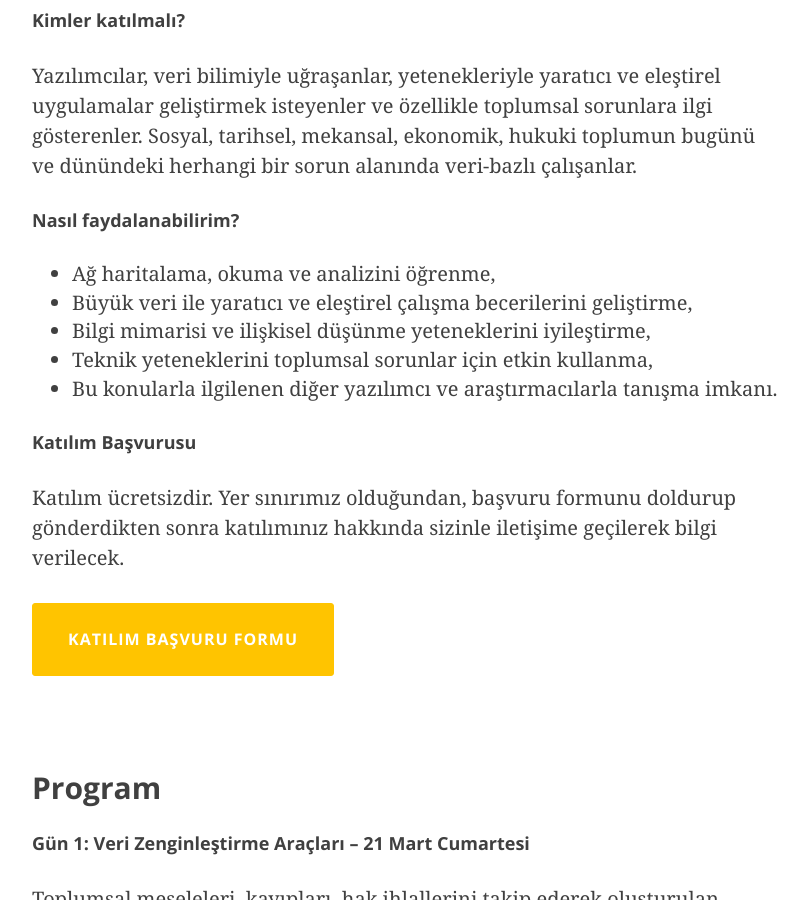
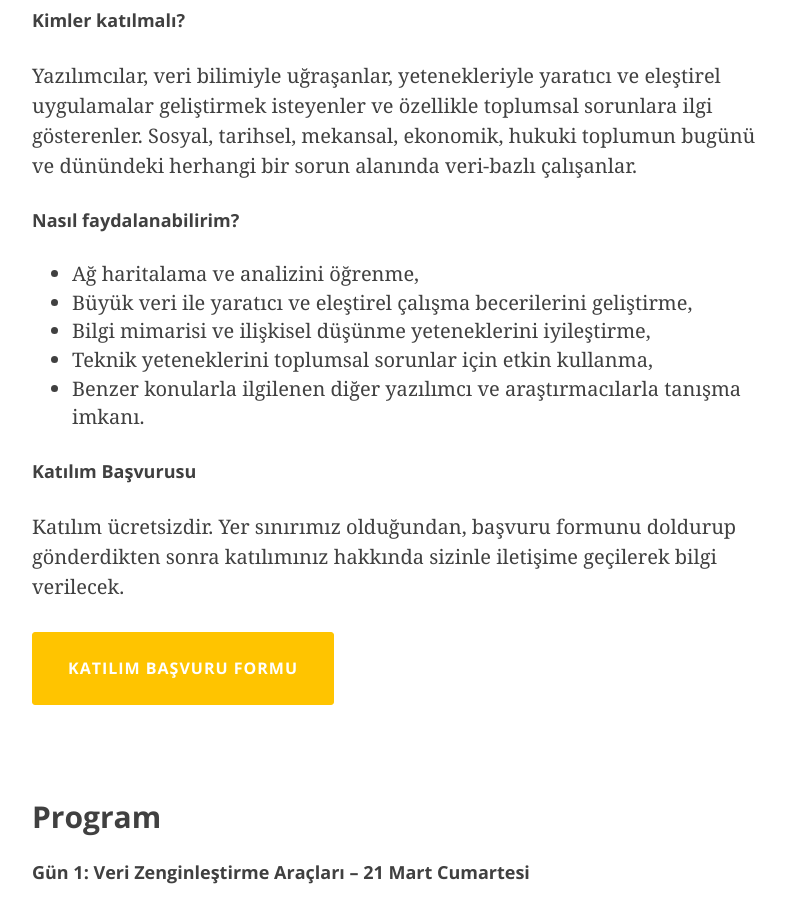
Before and after one commit to graphcommons/hackathons, a Jekyll site: the page built from _posts/2020-03-02-veri-musterekleri.md, in a window 1280 px wide and 900 px high, scrolled down 2488 px. Shown: the whole window, without its empty margins (233-1040 px from the left). Built offline with Jekyll 4.4.1, drawn with Linux system fonts in a browser that asks for light colours; nearby versions of some CDN libraries.

Commit message:
text refine

```diff
--- a/_posts/2020-03-02-veri-musterekleri.md
+++ b/_posts/2020-03-02-veri-musterekleri.md
@@ -54,11 +54,11 @@ Yazılımcılar, veri bilimiyle uğraşanlar, yetenekleriyle yaratıcı ve eleş
 
 #### Nasıl faydalanabilirim?
 <p></p>
-- Ağ haritalama, okuma ve analizini öğrenme,
+- Ağ haritalama ve analizini öğrenme,
 - Büyük veri ile yaratıcı ve eleştirel çalışma becerilerini geliştirme,
 - Bilgi mimarisi ve ilişkisel düşünme yeteneklerini iyileştirme,
 - Teknik yeteneklerini toplumsal sorunlar için etkin kullanma,
-- Bu konularla ilgilenen diğer yazılımcı ve araştırmacılarla tanışma imkanı.
+- Benzer konularla ilgilenen diğer yazılımcı ve araştırmacılarla tanışma imkanı.
 <p></p>
 
 #### Katılım Başvurusu
```
